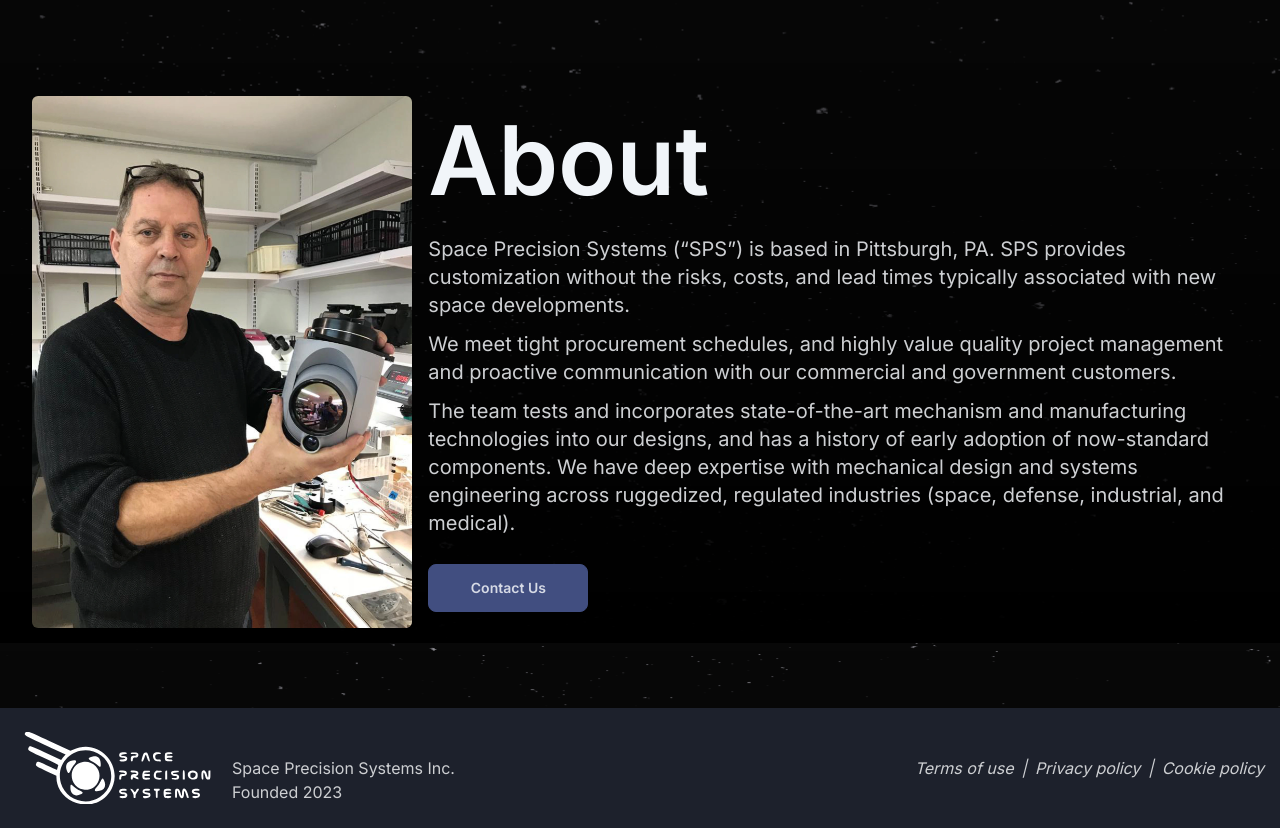
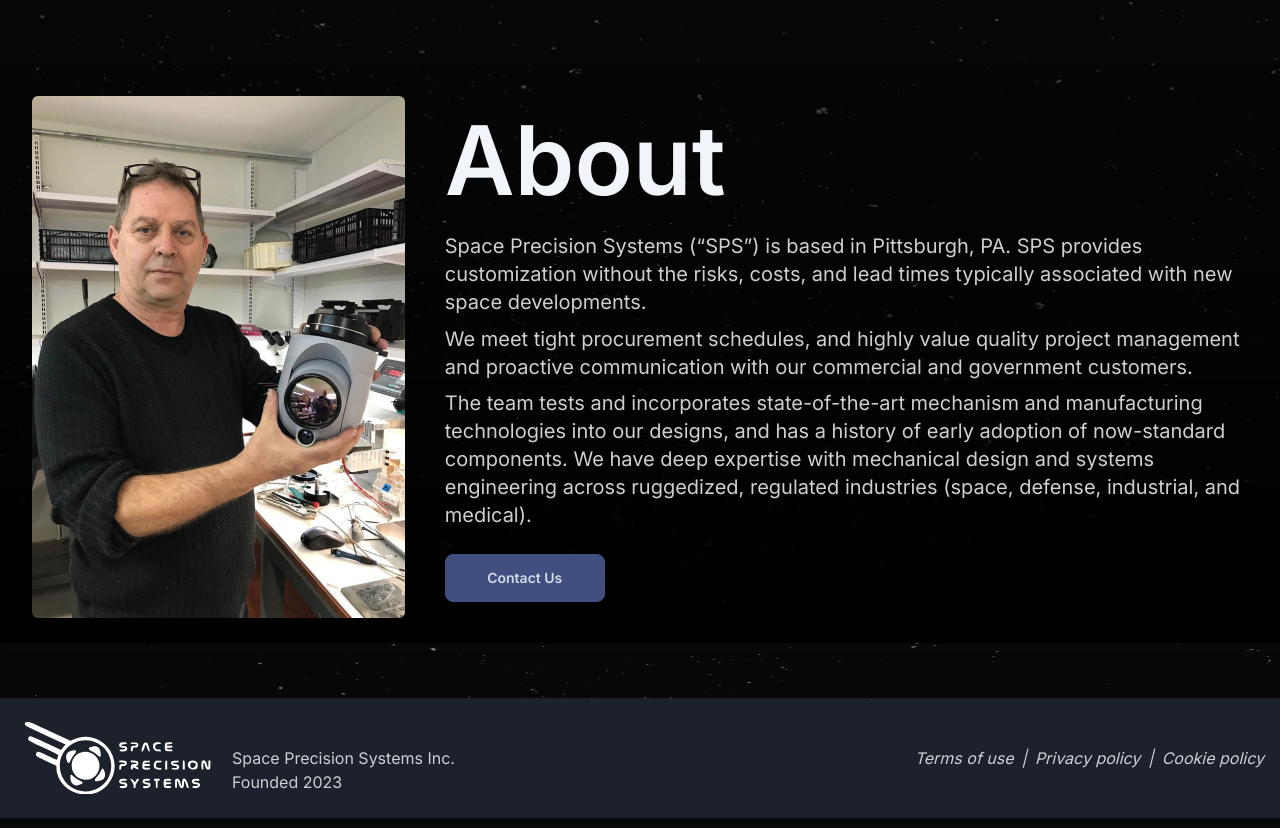
Before and after one commit to EladKarni/space-precision-systems, a Next.js app: page / in a window 1280 px wide. Shown: the part 1757-2585 px from the top of the page. Built offline with nearby package versions, Linux system fonts and the light colour scheme.

Commit message:
Fix: Updated gap in About

```diff
--- a/src/components/About/About.tsx
+++ b/src/components/About/About.tsx
@@ -4,7 +4,7 @@ import Sherwin from "../../../public/sherwin.webp";
 const About = () => {
   return (
     <section>
-      <div className="flex flex-col-reverse md:flex-row-reverse gap-4">
+      <div className="flex flex-col-reverse md:flex-row-reverse gap-10">
         <div className="flex flex-col justify-between xl:text-xl">
           <h3 className="section-title text-slate-100 font-semibold py-4">
             About
```
